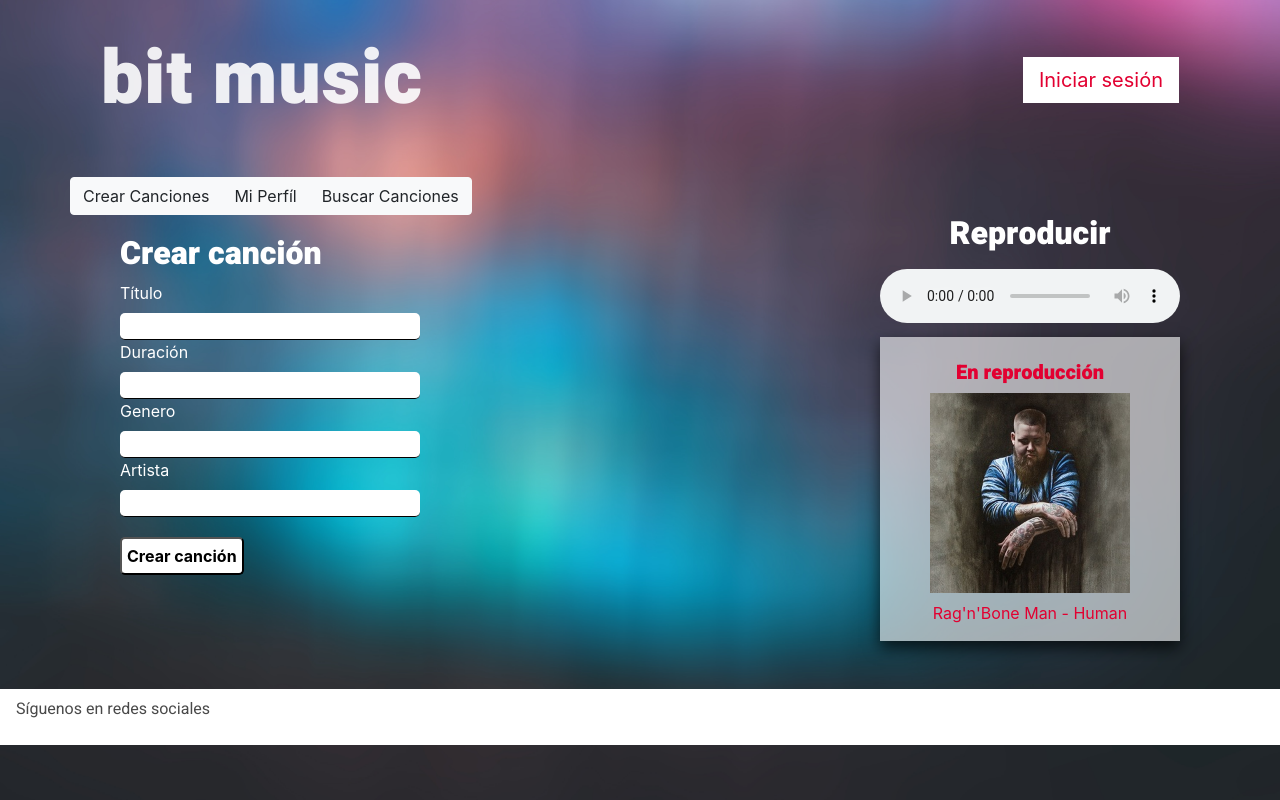
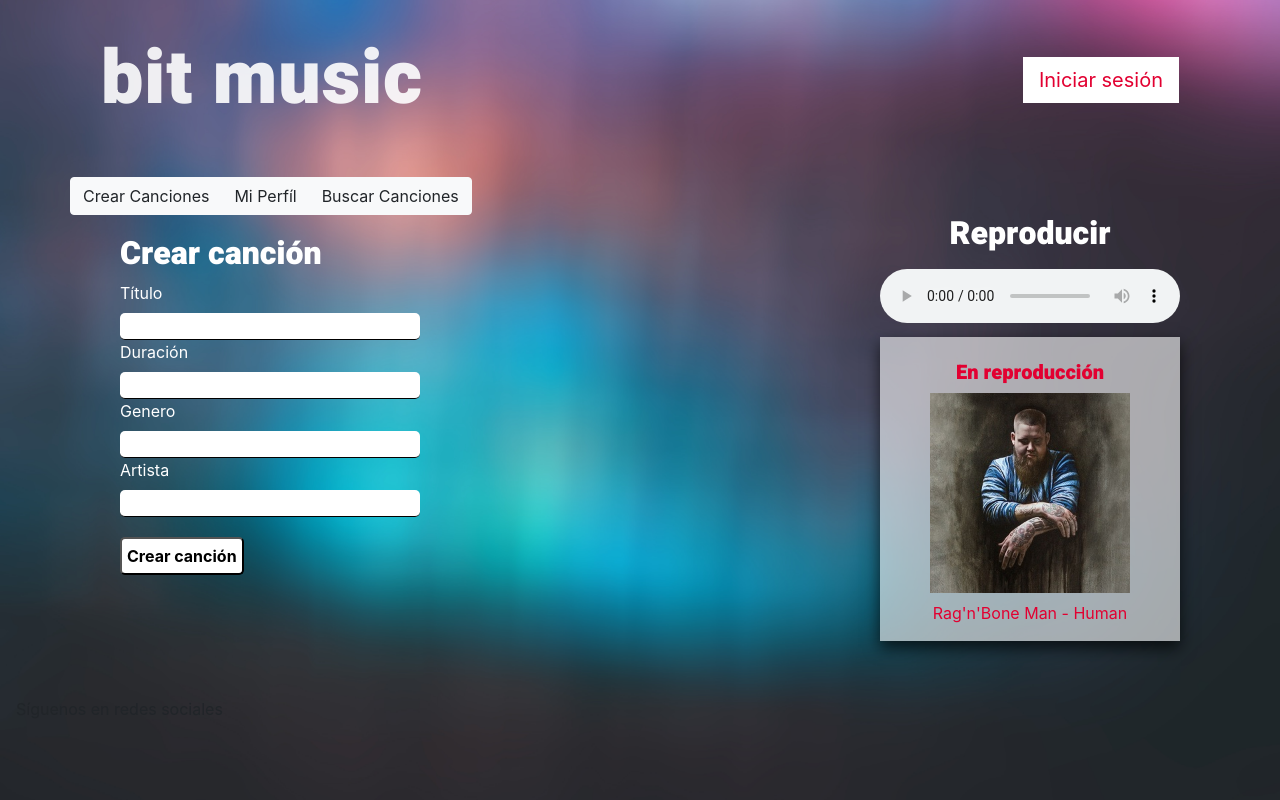
Before and after one commit to chiano-co/bit-music, an Angular app: page /menu in a window 1280 px wide. Built offline with nearby package versions, Linux system fonts and the light colour scheme.

Commit message:
Quité estilos del footer
Ahora están en el componente de footer

```diff
--- a/src/styles.css
+++ b/src/styles.css
@@ -114,13 +114,3 @@ input[type=text]:active, input[type=password]:active, input[type=email]:active {
     max-height: 70vh;
     object-fit: cover;
 }
-
-
-
-/* Footer */
-footer .navbar {
-    background-color: white;
-    color: rgb(73, 73, 73);
-    font-family: 'Heebo';
-
-}
```
